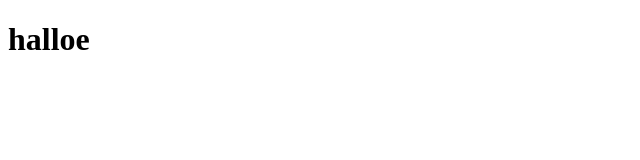
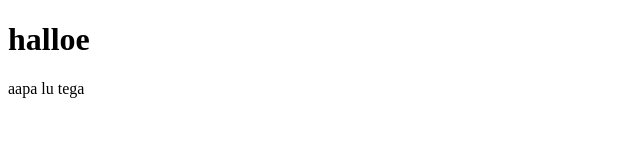
Before and after one commit to ariefrahmanpratama/wp2_ariefrahmanp, a plain HTML site: page index.html in a window 1280 px wide. Shown: the whole page, without its empty margins (0-640 px from the left). Drawn offline with Linux system fonts and the light colour scheme.

Commit message:
menambahkan p di index.html

```diff
--- a/index.html
+++ b/index.html
@@ -7,5 +7,6 @@
 </head>
 <body>
     <h1>halloe</h1>
+    <p>aapa lu tega</p>
 </body>
 </html>
```
